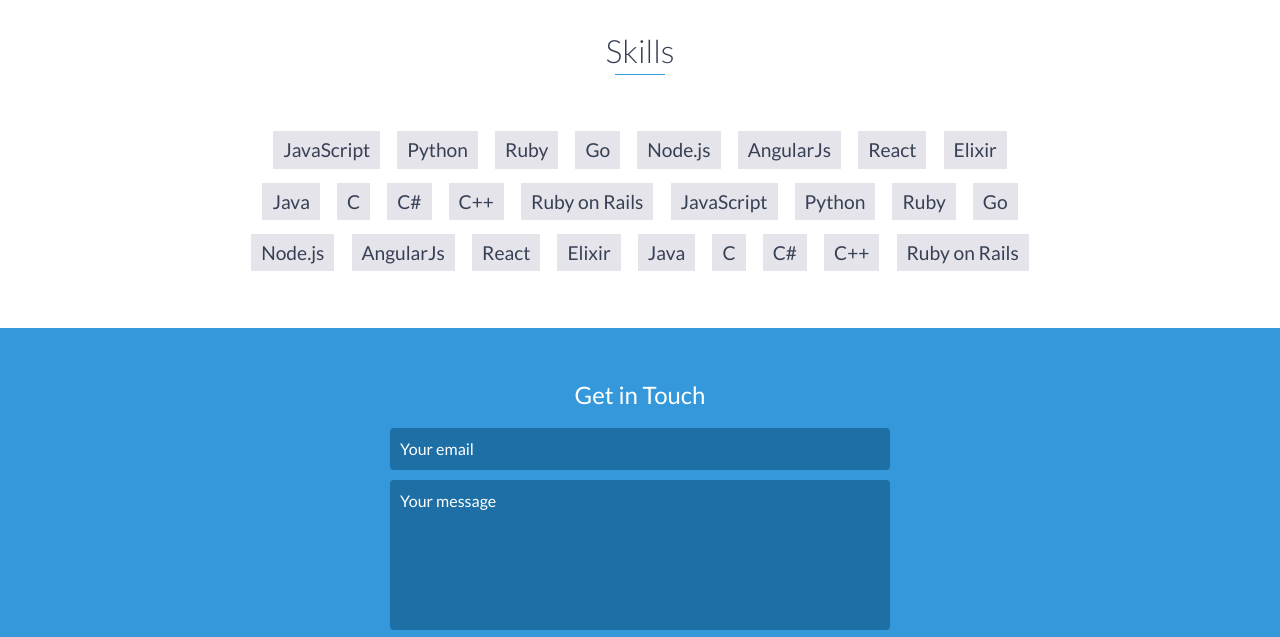
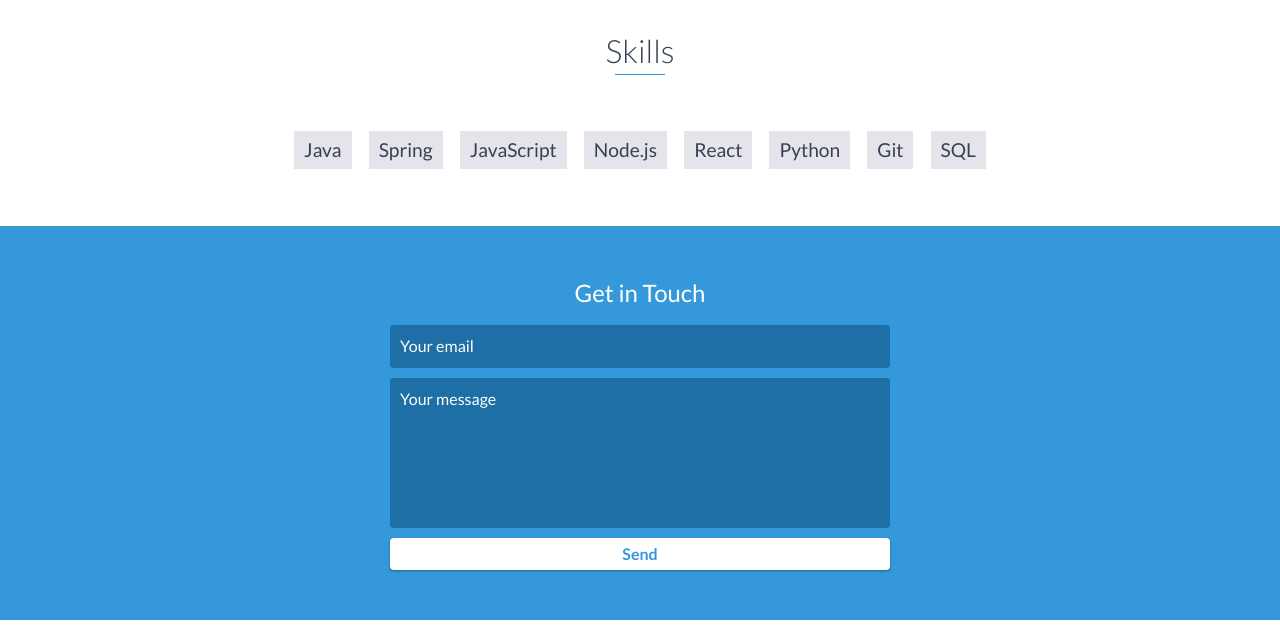
Before and after one commit to ncplol/yaminick.github.io, a website: page index.html in a window 1280 px wide. Shown: the part 4900-5537 px from the top of the page. Drawn offline with nearby package versions, Linux system fonts and the light colour scheme.

Commit message:
updated skills section

```diff
--- a/index.html
+++ b/index.html
@@ -246,32 +246,14 @@
     <div id="skills">
         <h2 class="heading">Skills</h2>
         <ul>
+            <li>Java</li>
+            <li>Spring</li>
             <li>JavaScript</li>
+            <li>Node.js</li>
+            <li>React</li>
             <li>Python</li>
-            <li>Ruby</li>
-            <li>Go</li>
-            <li>Node.js</li>
-            <li>AngularJs</li>
-            <li>React</li>
-            <li>Elixir</li>
-            <li>Java</li>
-            <li>C</li>
-            <li>C#</li>
-            <li>C++</li>
-            <li>Ruby on Rails</li>
-            <li>JavaScript</li>
-            <li>Python</li>
-            <li>Ruby</li>
-            <li>Go</li>
-            <li>Node.js</li>
-            <li>AngularJs</li>
-            <li>React</li>
-            <li>Elixir</li>
-            <li>Java</li>
-            <li>C</li>
-            <li>C#</li>
-            <li>C++</li>
-            <li>Ruby on Rails</li>
+            <li>Git</li>
+            <li>SQL</li>
         </ul>
     </div>
     <!-- End #skills -->
```
